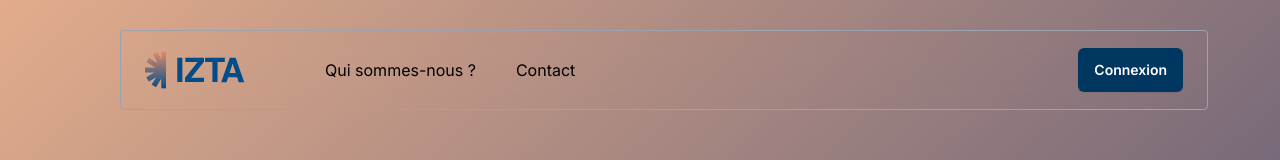
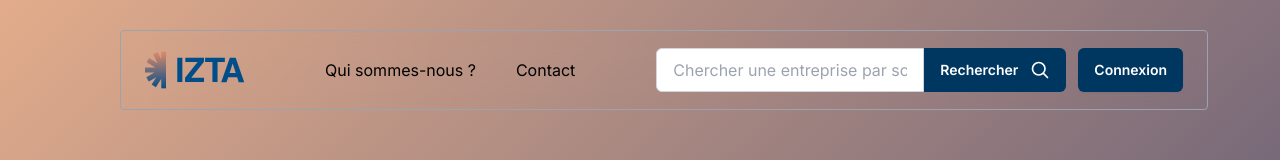
Before and after one commit to gregmlt/izta-Frontend, a Next.js app: page /profile in a window 1280 px wide. Shown: the top 160 px of the page. Built offline with nearby package versions, Linux system fonts and the light colour scheme; no server answers.

Commit message:
searchbar profile

```diff
--- a/components/NavBarProfile.js
+++ b/components/NavBarProfile.js
@@ -1,9 +1,81 @@
-import React from 'react'
+import Link from "next/link";
+import { useRouter } from "next/router";
+import React, { useEffect, useState } from "react";
+import PrimaryButton from "./PrimaryButton";
+import SearchBar from "./SearchBar";
+import { useSelector, useDispatch } from "react-redux";
+import { logout } from "../reducers/users";
+import ProfileIcon from "./iconsSVG/ProfileIcon";
 
-export default function NavBarProfile() {
+export default function NavbarProfile({ background }) {
+  const router = useRouter();
+  const dispatch = useDispatch();
+
+  const token = useSelector((state) => state.users.value.token);
+
+  const handlePushToLogin = () => {
+    router.push("/login");
+  };
+
+  const handlePushToAboutUs = () => {
+    router.push("/aboutus");
+  };
+
+  const handleLogout = () => {
+    // Effacer le token dans le store Redux
+    dispatch(deleteCompanyFromUser());
+    dispatch(logout());
+    // Rediriger vers la page d'accueil
+    router.push("./");
+  };
+
+  const handleScrollToContact = (e) => {
+    e.preventDefault();
+    const contactSection = document.getElementById("contact");
+    const yOffset = -115; // décalage de 100 pixels
+    const yPosition =
+      contactSection.getBoundingClientRect().top + window.pageYOffset + yOffset;
+    window.scrollTo({ top: yPosition, behavior: "smooth" });
+  };
+
   return (
-    <div>
+    <div className="h-[80px] w-[85%] fixed flex justify-between py-4 px-6 items-center border rounded border-gray-400 backdrop-blur-md z-30">
+      <div className="flex items-center">
+        <div className="w-[100px] h-[50px]">
+          <Link href="./">
+            <img src="/Logo/Logomark.svg" className="w-[100%] h-[100%]" />
+          </Link>
+        </div>
+        <div className="flex ml-20">
+          <p className="cursor-pointer" onClick={handlePushToAboutUs}>
+            Qui sommes-nous ?
+          </p>
+          <a className="pl-10" href="#contact" onClick={handleScrollToContact}>
+            Contact
+          </a>
+        </div>
+      </div>
 
+      <div className="flex items-center">
+        <SearchBar />
+        <div className="ml-3 flex items-center">
+          {token && (
+            <>
+              <div className="flex items-center">
+                <ProfileIcon />
+              </div>
+            </>
+          )}
+          {!token && (
+            <PrimaryButton
+              bgColor="bg-[#003761]"
+              text="Connexion"
+              hoverColor="hover:bg-[#3371a1]"
+              clickFunc={handlePushToLogin}
+            />
+          )}
+        </div>
+      </div>
     </div>
-  )
+  );
 }
--- a/components/SearchBar.js
+++ b/components/SearchBar.js
@@ -9,7 +9,7 @@ export default function SearchBar({ width }) {
 
   const search = () => {
     socket.emit("searchQuery", { query: searchValue });
-    Router.push("/results");
+    Router.push("/results#results");
   };
 
   const handleKeyDown = (event) => {
--- a/components/containers/CompanySearchResultsContainer.js
+++ b/components/containers/CompanySearchResultsContainer.js
@@ -102,8 +102,8 @@ function CompanySearchResultsContainer() {
                 d="M12 21a9.004 9.004 0 0 0 8.716-6.747M12 21a9.004 9.004 0 0 1-8.716-6.747M12 21c2.485 0 4.5-4.03 4.5-9S14.485 3 12 3m0 18c-2.485 0-4.5-4.03-4.5-9S9.515 3 12 3m0 0a8.997 8.997 0 0 1 7.843 4.582M12 3a8.997 8.997 0 0 0-7.843 4.582m15.686 0A11.953 11.953 0 0 1 12 10.5c-2.998 0-5.74-1.1-7.843-2.918m15.686 0A8.959 8.959 0 0 1 21 12c0 .778-.099 1.533-.284 2.253m0 0A17.919 17.919 0 0 1 12 16.5c-3.162 0-6.133-.815-8.716-2.247m0 0A9.015 9.015 0 0 1 3 12c0-1.605.42-3.113 1.157-4.418"
               />
             </svg> */}
-          </div>
-          <div className="w-[25%] flex flex-col items-end">
+          </div >
+          <div className="w-[25%] flex flex-col items-end" id="results">
             <p className="font-semibold">
               Nombre d’entreprises trouvées: {blocks.length}
             </p>
--- a/pages/profile/index.js
+++ b/pages/profile/index.js
@@ -1,5 +1,5 @@
 import CompaniesLikedContainer from "@/components/CompaniesLikedContainer";
-import Navbar from "@/components/Navbar";
+import NavbarProfile from "@/components/NavBarProfile";
 import PersonalAreaNavigation from "@/components/PersonalAreaNavigation";
 import UserDataModal from "@/components/UserDataModal.js";
 import CompagnyProfileModal from "@/components/CompanyProfileModal";
@@ -12,6 +12,7 @@ import { logout } from "@/reducers/users";
 import FindACompany from "@/components/FindACompany";
 import Footer from "@/components/Footer";
 import { deleteCompanyFromUser } from "@/reducers/companies";
+import ContactContainer from "@/components/containers/ContactContainer";
 
 export default function Profile() {
   const [activeTab, setActiveTab] = useState("entreprises");
@@ -54,7 +55,7 @@ export default function Profile() {
   return (
     <>
       <div className="w-[100%] flex flex-col h-[auto] pb-[20%] px-[120px] pt-[30px] bg-[linear-gradient(to_right_bottom,rgba(206,100,38,0.5),rgba(16,34,93,0.9))]">
-        <Navbar background="bg-[#f7f5f1]/60" />
+        <NavbarProfile background="bg-[#f7f5f1]/60" />
         <div className="w-[40%] mt-[15%] mb-[3%]">
           <p className="font-semibold text-5xl">Bienvenue {userFirstName}</p>
           <p className="mt-[4%]">
@@ -85,6 +86,7 @@ export default function Profile() {
           </div>
         </div>
       </div>
+      <ContactContainer />
       <Footer />
     </>
   );
--- a/styles/globals.css
+++ b/styles/globals.css
@@ -6,8 +6,6 @@
 html {
   scroll-behavior: smooth;
 }
-
-
 
 body {
   width: 100%;
```
